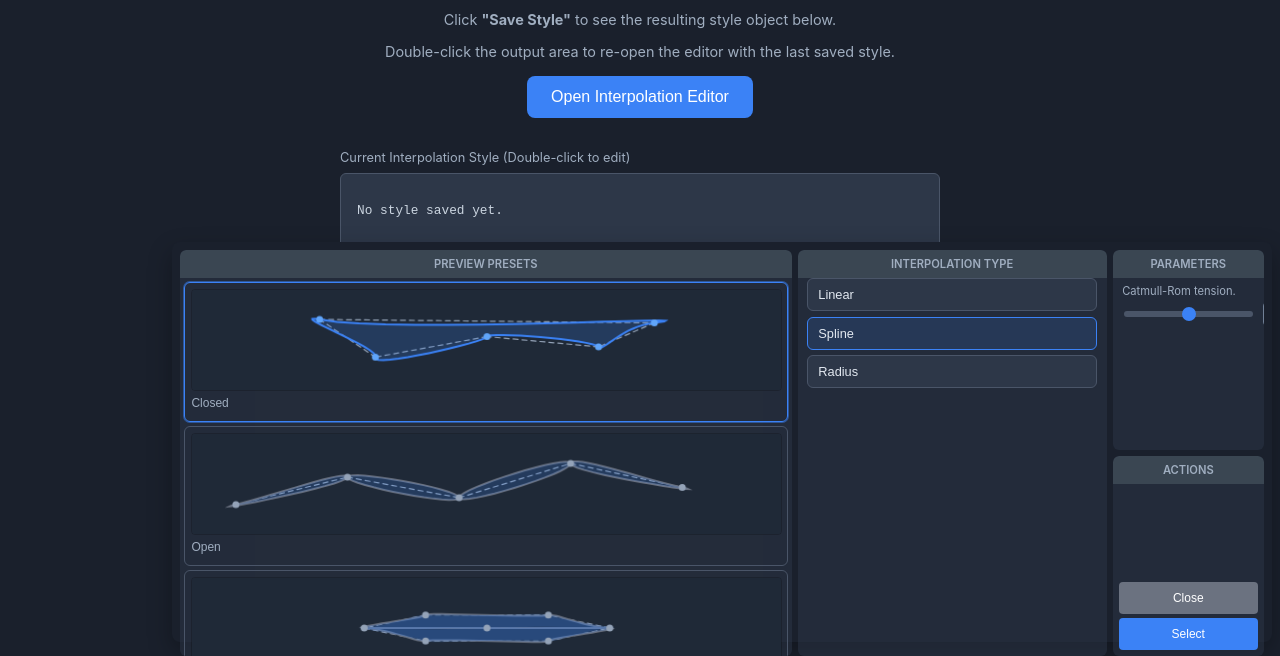
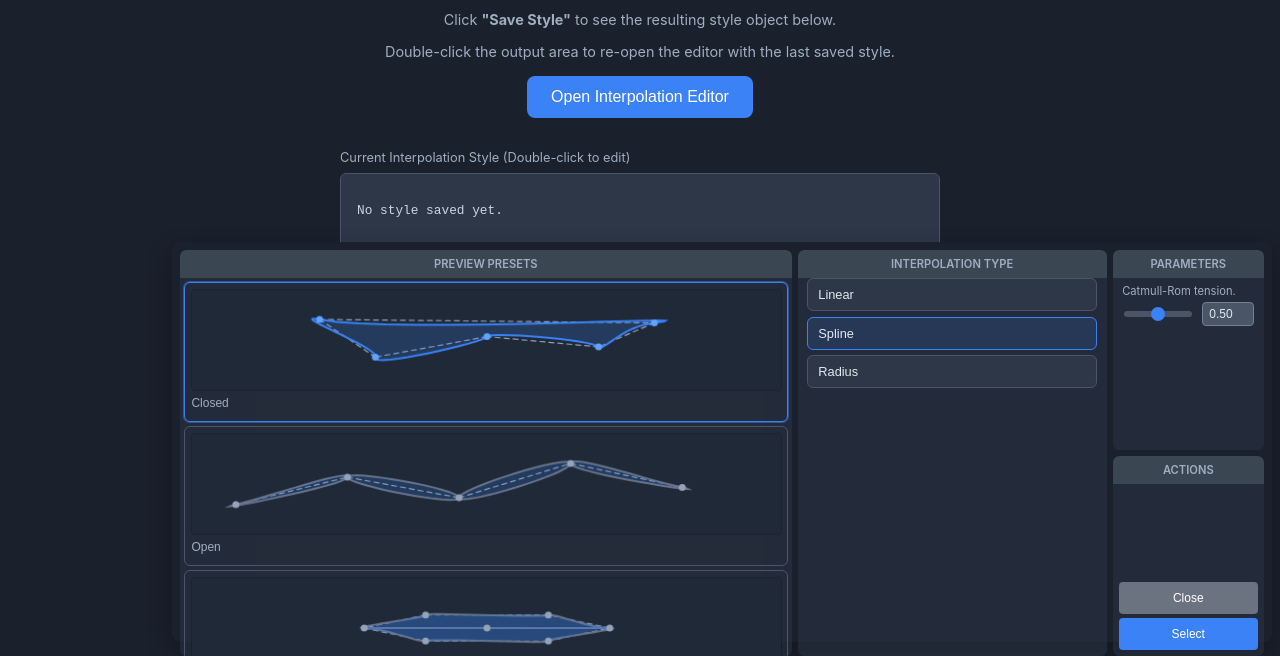
Before and after one commit to svenviktorjonsson/interpolation-editor, a website with bundled scripts: page test.html in a window 1280 px wide. Both pictures are taken after a click on the button "Open Interpolation Editor". Shown: the part 150-806 px from the top of the page. Built offline with nearby package versions, Linux system fonts and the light colour scheme.

Commit message:
Fix parameter controls clipping inside narrow column.
Allow the params panel row controls to shrink correctly within the column so slider/number fields render fully instead of clipping at the right edge.

Co-authored-by: Cursor <cursoragent@cursor.com>

```diff
--- a/style.css
+++ b/style.css
@@ -80,6 +80,7 @@
     grid-row: 1 / span 1;
     min-width: 0;
     overflow-y: auto;
+    overflow-x: visible;
     scrollbar-width: thin;
     scrollbar-color: #4a5568 #2d3748;
 }
@@ -245,10 +246,12 @@
     align-items: center;
     gap: 0.5rem;
     padding: 0 0.6rem 0.6rem;
+    min-width: 0;
 }
 
 .param-row input[type="range"] {
     flex: 1;
+    min-width: 0;
     appearance: none;
     height: 6px;
     background: #4a5568;
@@ -265,7 +268,8 @@
 }
 
 .param-row input[type="number"] {
-    width: 60px;
+    width: 52px;
+    flex: 0 0 auto;
     background-color: #4a5568;
     border: 1px solid #718096;
     border-radius: 0.25rem;
```
